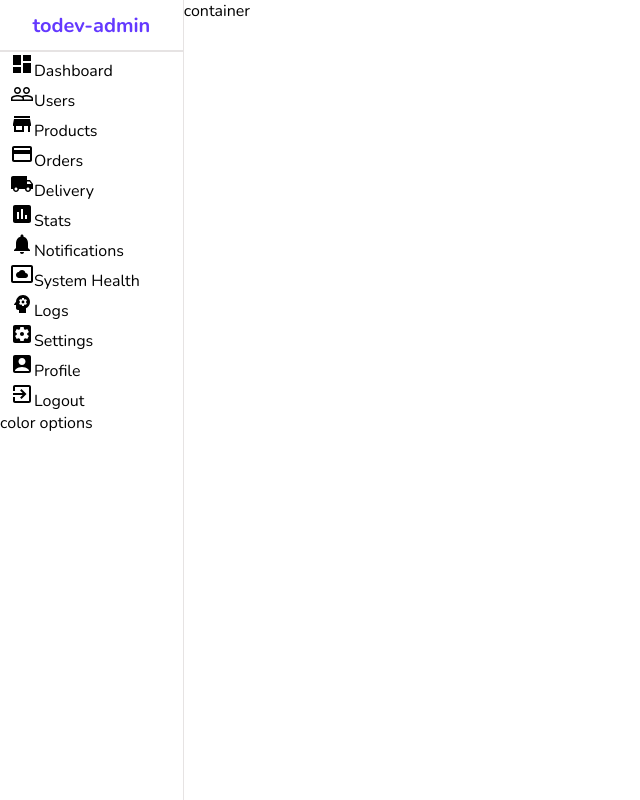
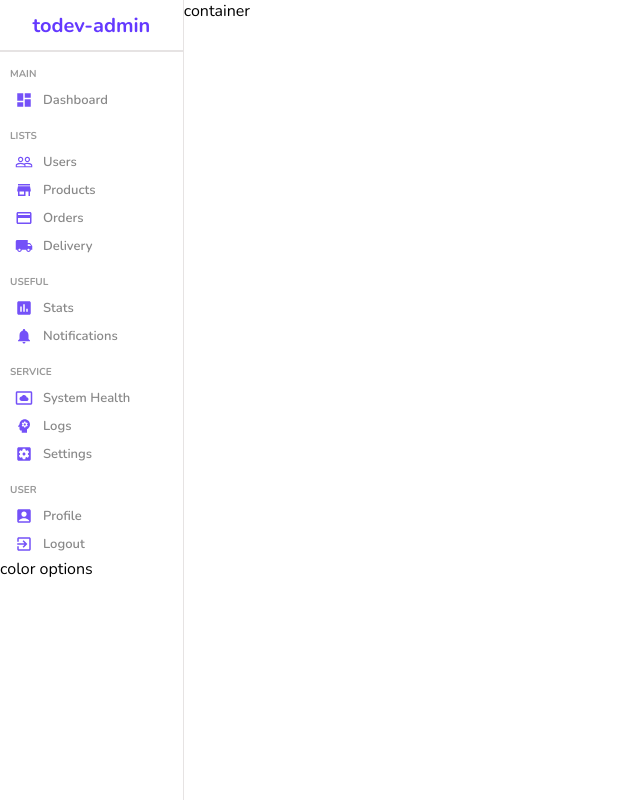
Before and after one commit to todevmilen/admin-dashboard, a React (Create React App) app: page / in a window 1280 px wide. Shown: the whole page, without its empty margins (0-640 px from the left). Built offline with nearby package versions, Linux system fonts and the light colour scheme.

Commit message:
feat: apply styles for sidebar menus

```diff
--- a/src/components/sidebar/Sidebar.jsx
+++ b/src/components/sidebar/Sidebar.jsx
@@ -21,52 +21,57 @@ const Sidebar = () => {
             <hr />
             <div className="center">
                 <ul>
+                    <p className="title">MAIN</p>
                     <li>
-                        <DashboardIcon />
+                        <DashboardIcon className='icon' />
                         <span>Dashboard</span>
                     </li>
+                    <p className="title">LISTS</p>
                     <li>
-                        <PeopleOutlineIcon />
+                        <PeopleOutlineIcon className='icon' />
                         <span>Users</span>
                     </li>
                     <li>
-                        <StoreIcon />
+                        <StoreIcon className='icon' />
                         <span>Products</span>
                     </li>
                     <li>
-                        <CreditCardIcon />
+                        <CreditCardIcon className='icon' />
                         <span>Orders</span>
                     </li>
                     <li>
-                        <LocalShippingIcon />
+                        <LocalShippingIcon className='icon' />
                         <span>Delivery</span>
                     </li>
+                    <p className="title">USEFUL</p>
                     <li>
-                        <PollIcon />
+                        <PollIcon className='icon' />
                         <span>Stats</span>
                     </li>
                     <li>
-                        <NotificationsIcon />
+                        <NotificationsIcon className='icon' />
                         <span>Notifications</span>
                     </li>
+                    <p className="title">SERVICE</p>
                     <li>
-                        <SettingsSystemDaydreamIcon />
+                        <SettingsSystemDaydreamIcon className='icon' />
                         <span>System Health</span>
                     </li>
                     <li>
-                        <PsychologyIcon />
+                        <PsychologyIcon className='icon' />
                         <span>Logs</span>
                     </li>
                     <li>
-                        <SettingsApplicationsIcon />
+                        <SettingsApplicationsIcon className='icon' />
                         <span>Settings</span>
                     </li>
+                    <p className="title">USER</p>
                     <li>
-                        <AccountBoxIcon />
+                        <AccountBoxIcon className='icon' />
                         <span>Profile</span>
                     </li>
                     <li>
-                        <ExitToAppIcon />
+                        <ExitToAppIcon className='icon' />
                         <span>Logout</span>
                     </li>
                 </ul>
--- a/src/components/sidebar/sidebar.scss
+++ b/src/components/sidebar/sidebar.scss
@@ -29,6 +29,37 @@
             list-style: none;
             margin: 0;
             padding: 0;
+
+            .title {
+                font-size: 10px;
+                font-weight: bold;
+                color: #999;
+                margin-top: 15px;
+                margin-bottom: 5px;
+            }
+
+            li {
+                display: flex;
+                align-items: center;
+                padding: 5px;
+                cursor: pointer;
+
+                &:hover {
+                    background-color: #ece8ff;
+                }
+
+                .icon {
+                    font-size: 18px;
+                    color: #7451f8;
+                }
+
+                span {
+                    font-size: 13px;
+                    font-weight: 600;
+                    color: #888;
+                    margin-left: 10px;
+                }
+            }
         }
     }
 
```
